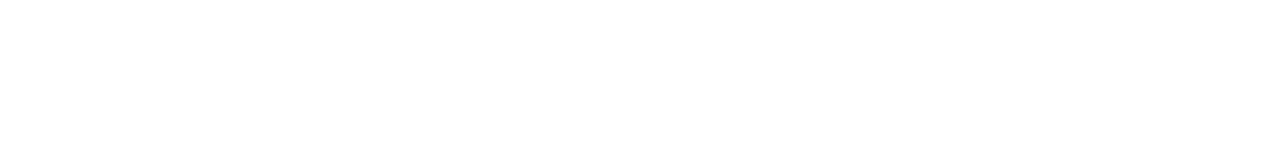
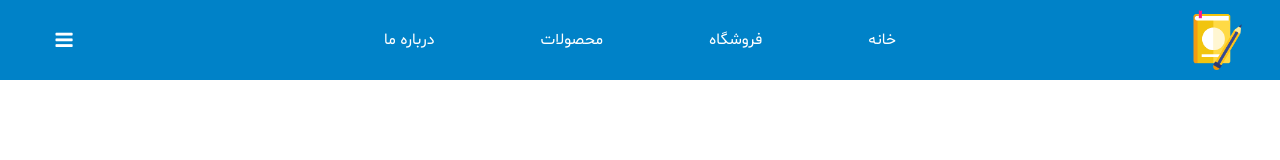
Before and after one commit to HassanRezaei71/sign-up, a plain HTML site: page index.html in a window 1280 px wide. Drawn offline with Linux system fonts and the light colour scheme.

Commit message:
add navbar

```diff
--- a/index.html
+++ b/index.html
@@ -10,6 +10,23 @@
       href="https://cdnjs.cloudflare.com/ajax/libs/font-awesome/4.7.0/css/font-awesome.min.css"
     />
   </head>
+  <nav>
+    <div class="nav-logo">
+      <img src="./images/icon.png" alt="icon" class="logo" />
+    </div>
 
+    <div class="nav-content">
+      <ul>
+        <li><a href="#">خانه</a></li>
+        <li><a href="#">فروشگاه</a></li>
+        <li><a href="#">محصولات</a></li>
+        <li><a href="#">درباره ما</a></li>
+      </ul>
+    </div>
+
+    <div class="icon-bar">
+      <button><i id="bar" class="fa fa-bars" aria-hidden="true"></i></button>
+    </div>
+  </nav>
   <body></body>
 </html>
--- a/style/style.css
+++ b/style/style.css
@@ -15,3 +15,60 @@ body {
   direction: rtl;
   font-family: "shabnam", "Tahoma";
 }
+
+
+.logo {
+  width: 60px;
+  height: 60px;
+}
+
+nav {
+  background-color: #0082c8;
+  height: 10vh;
+  display: flex;
+  justify-content: space-between;
+  align-items: center;
+}
+
+nav #bar {
+  font-size: 20px;
+}
+
+.nav-logo {
+  width: 10%;
+  display: flex;
+  justify-content: center;
+}
+
+.nav-content {
+  width: 40%;
+}
+
+.nav-content ul {
+  display: flex;
+  justify-content: space-between;
+  list-style-type: none;
+}
+
+.nav-content ul li {
+  display: inline-block;
+}
+
+.nav-content ul li a {
+  text-decoration: none;
+  color: white;
+}
+
+.icon-bar {
+  width: 10%;
+  display: flex;
+  justify-content: center;
+}
+
+.icon-bar button {
+  background-color: transparent;
+  color: white;
+  cursor: pointer;
+  border: none;
+  outline: none;
+}
```
